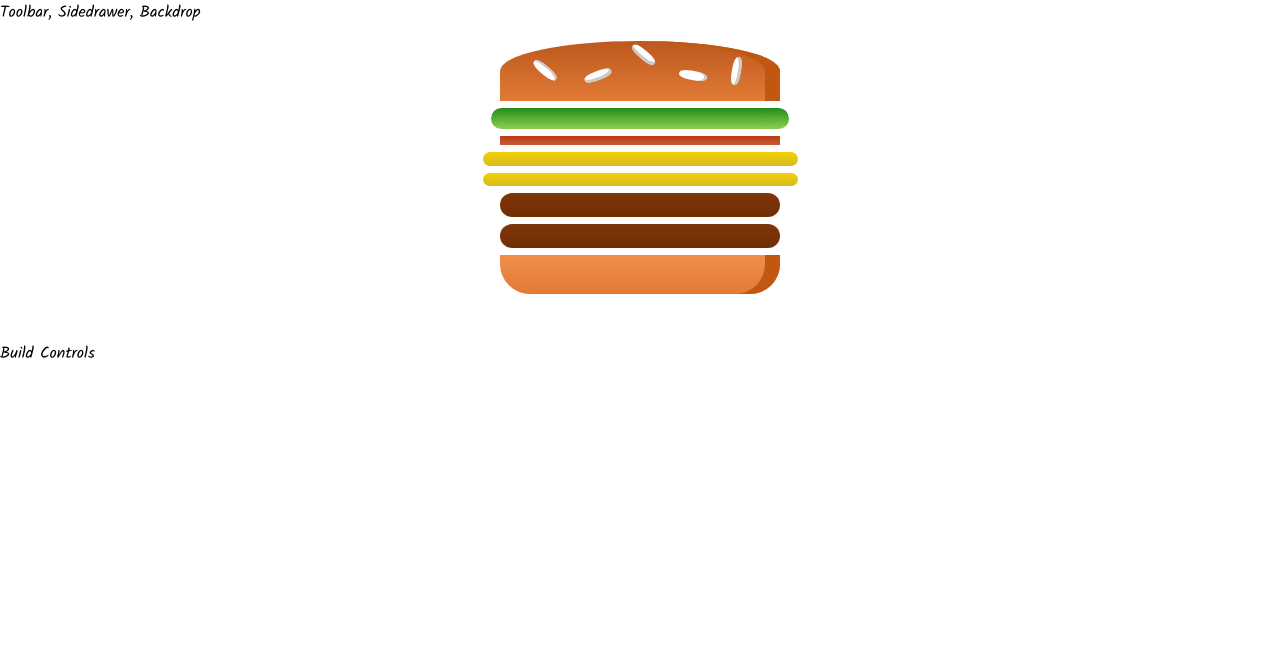
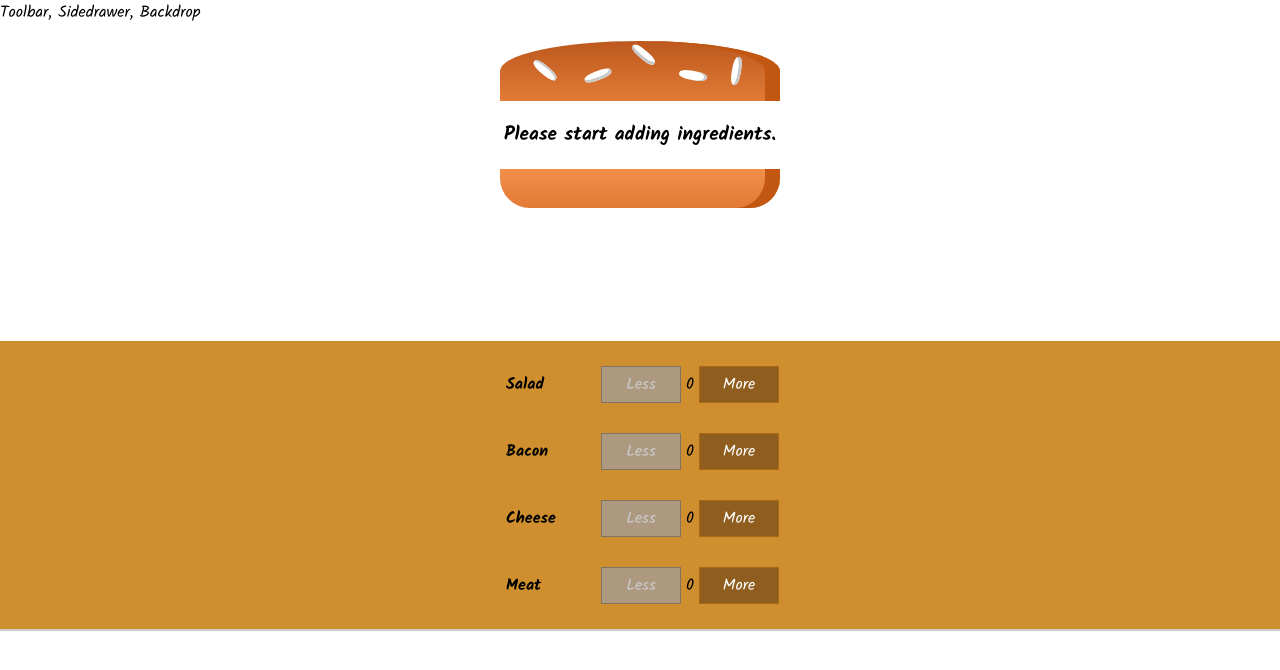
Before and after one commit to pranayreddy03/react-app, a React (Create React App) app: page / in a window 1280 px wide. Shown: the top 670 px of the page. Built offline with nearby package versions, Linux system fonts and the light colour scheme.

Commit message:
implemented the add ingredients and remove ingredients functionalities

```diff
--- /dev/null
+++ b/src/components/Burger/BuildControls/BuildControl/BuildControl.css
@@ -0,0 +1,56 @@
+.BuildControl {
+    display: flex;
+    justify-content: space-between;
+    align-items: center;
+    margin: 5px 0;
+}
+
+.BuildControl button {
+    display: block;
+    font: inherit;
+    padding: 5px;
+    margin: 0 5px;
+    width: 80px;
+    border: 1px solid #AA6817;
+    cursor: pointer;
+    outline: none;
+}
+
+.BuildControl button:disabled {
+    background-color: #AC9980;
+    border: 1px solid #7E7365;
+    color: #ccc;
+    cursor: default;
+}
+
+.BuildControl button:hover:disabled {
+    background-color: #AC9980;
+    color: #ccc;
+    cursor: not-allowed;
+}
+
+.Label {
+    padding: 10px;
+    font-weight: bold;
+    width: 80px;
+}
+
+.BuildControl .Less {
+    background-color: #D39952;
+    color: white;
+}
+
+.BuildControl .More {
+    background-color: #8F5E1E;
+    color: white;
+}
+
+.BuildControl .Less:hover, .BuildControl .Less:active {
+    background-color: #DAA972;
+    color: white;
+}
+
+.BuildControl .More:hover,.BuildControl .More:active {
+    background-color: #99703F;
+    color: white;
+}
--- /dev/null
+++ b/src/components/Burger/BuildControls/BuildControl/BuildControl.js
@@ -0,0 +1,17 @@
+import React, {Fragment} from 'react';
+
+import '../BuildControl/BuildControl.css';
+
+const BuildControl = (props) => {
+
+    return (
+        <div className="BuildControl">
+            <div className="Label"> {props.label} </div>
+            <button className="Less" onClick={props.removed} disabled={!props.ingredients}>Less</button>
+            <p>{props.ingredients}</p>
+            <button className="More" onClick={props.added}>More</button>
+        </div>
+    )
+}
+
+export default BuildControl;
--- /dev/null
+++ b/src/components/Burger/BuildControls/BuildControls.css
@@ -0,0 +1,10 @@
+.buildControls {
+    width: 100%;
+    background-color: #CF8F2E;
+    display: flex;
+    flex-flow: column;
+    align-items: center;
+    box-shadow: 0 2px 1px #ccc;
+    margin: auto;
+    padding: 10px 0;
+}
--- /dev/null
+++ b/src/components/Burger/BuildControls/BuildControls.js
@@ -0,0 +1,32 @@
+import React from 'react';
+
+import '../BuildControls/BuildControls.css'
+
+import BuildControl from '../BuildControls/BuildControl/BuildControl';
+
+const BuildControls = (props) => {
+
+    console.log(props);
+    const controls = [
+        {label: 'Salad', type: 'salad'},
+        {label: 'Bacon', type: 'bacon'},
+        {label: 'Cheese', type: 'cheese'},
+        {label: 'Meat', type: 'meat'}
+    ]
+
+    return (
+        <div className="buildControls">
+            {controls.map((control) => {
+
+                return <BuildControl key={control.label}
+                                     label={control.label}
+                                     type={control.type}
+                                     added={()=> props.add(control.type)}
+                                     removed={() => props.remove(control.type)}
+                                     ingredients ={props.ingredients[control.type]}/>
+            }) }
+        </div>
+    );
+}
+
+export default BuildControls;
--- a/src/components/Burger/Burger/Burger.js
+++ b/src/components/Burger/Burger/Burger.js
@@ -6,11 +6,18 @@ import BurgerIngredient from '../BurgerIngredients/BurgerIngredient';
 
 const Burger = (props) => {
 
-    const receivedIngredients = Object.keys(props.ingredients).map((ingredientKey) => {
+    let receivedIngredients = Object.keys(props.ingredients).map((ingredientKey) => {
         return [...Array(props.ingredients[ingredientKey])].map((_, i) => {
             return <BurgerIngredient key={ingredientKey + i} type={ingredientKey} />
         })
     })
+    .reduce((arr, el) => {
+        return arr.concat(el)
+    }, []);
+
+    if(receivedIngredients.length === 0) {
+        receivedIngredients = <p>Please start adding ingredients.</p>
+    }
 
     return (
         <div className="burger">
--- a/src/components/burgerBuilder/BurgerBuilder.js
+++ b/src/components/burgerBuilder/BurgerBuilder.js
@@ -1,25 +1,69 @@
 import React, {Component, Fragment} from 'react';
 
 import Burger from '../Burger/Burger/Burger';
+import BuildControls from '../Burger/BuildControls/BuildControls';
 
 class BurgerBuilder extends Component {
 
+    ingredientPrices = {
+        salad: 0.5,
+        cheese: 0.4,
+        meat: 1.5,
+        bacon: 1.0
+    }
+
     state = {
         ingredients :  {
-            salad: 1,
-            bacon: 1,
-            cheese: 2,
-            meat: 2
-        }
+            salad: 0,
+            bacon: 0,
+            cheese: 0,
+            meat: 0
+        },
+        totalPrice: 4
     }
 
     render() {
         return (
             <Fragment>
                 <Burger ingredients={this.state.ingredients} />
-                <div>Build Controls</div>
+                <BuildControls add={this.addIngredient} ingredients={this.state.ingredients} remove={this.removeIngredient}/>
             </Fragment>
         )
+    }
+
+    addIngredient = (type) => {
+        const oldCount = this.state.ingredients[type];
+        const updatedCount = oldCount + 1;
+        const upgardedIngredients = {...this.state.ingredients};
+        upgardedIngredients[type] = updatedCount;
+
+        const oldPrice = this.state.totalPrice;
+        const updatedPrice = oldPrice + this.ingredientPrices[type];
+
+        this.setState(() => {
+            return ( {
+                ingredients: upgardedIngredients,
+                totalPrice: updatedPrice
+            })
+        })
+    }
+
+    removeIngredient = (type) => {
+        const oldCount = this.state.ingredients[type];
+        const updatedCount = oldCount - 1;
+        const upgardedIngredients = {...this.state.ingredients};
+        upgardedIngredients[type] = updatedCount;
+
+        const oldPrice = this.state.totalPrice;
+        const updatedPrice = oldPrice - this.ingredientPrices[type];
+
+        this.setState(() => {
+            return ({
+                ingredients: upgardedIngredients,
+                totalPrice: updatedPrice
+            })
+        })
+
     }
 }
 
```
